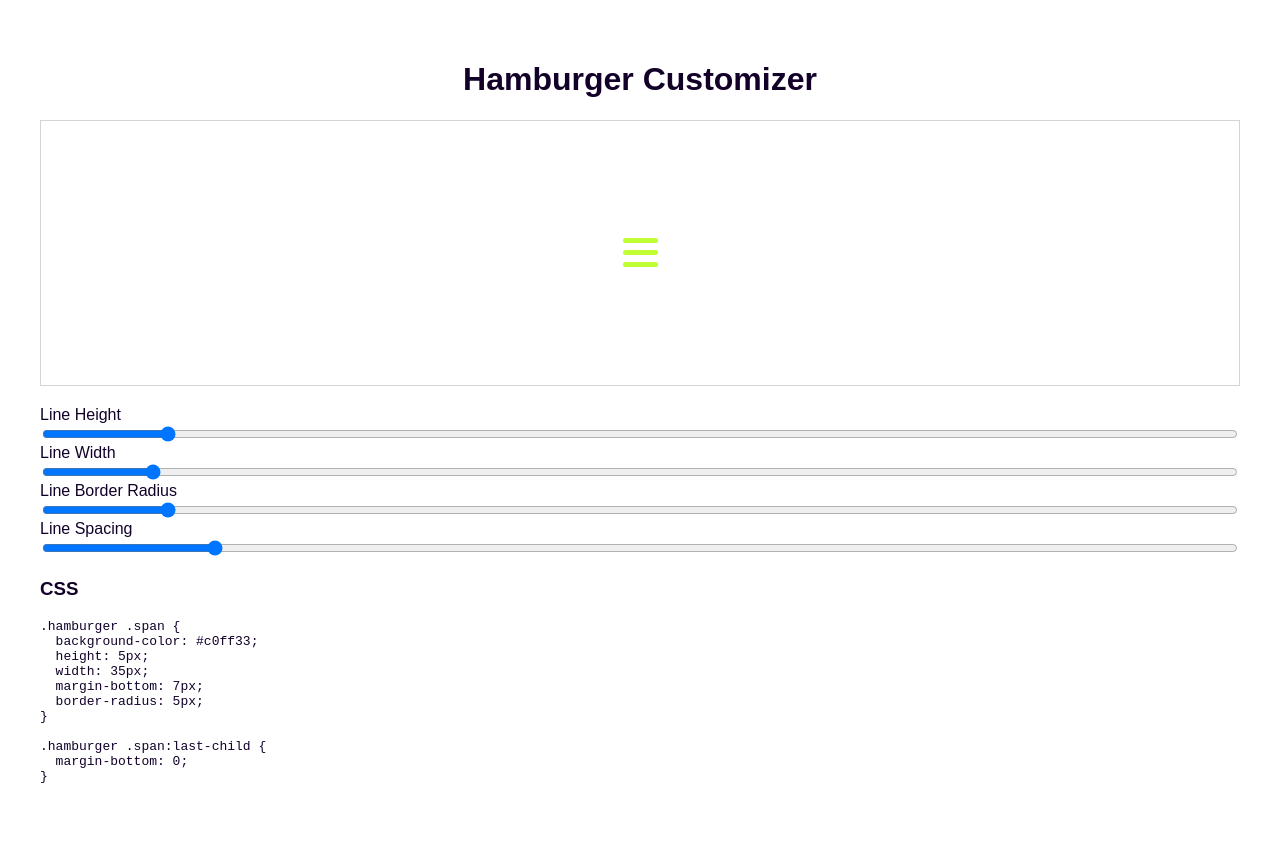
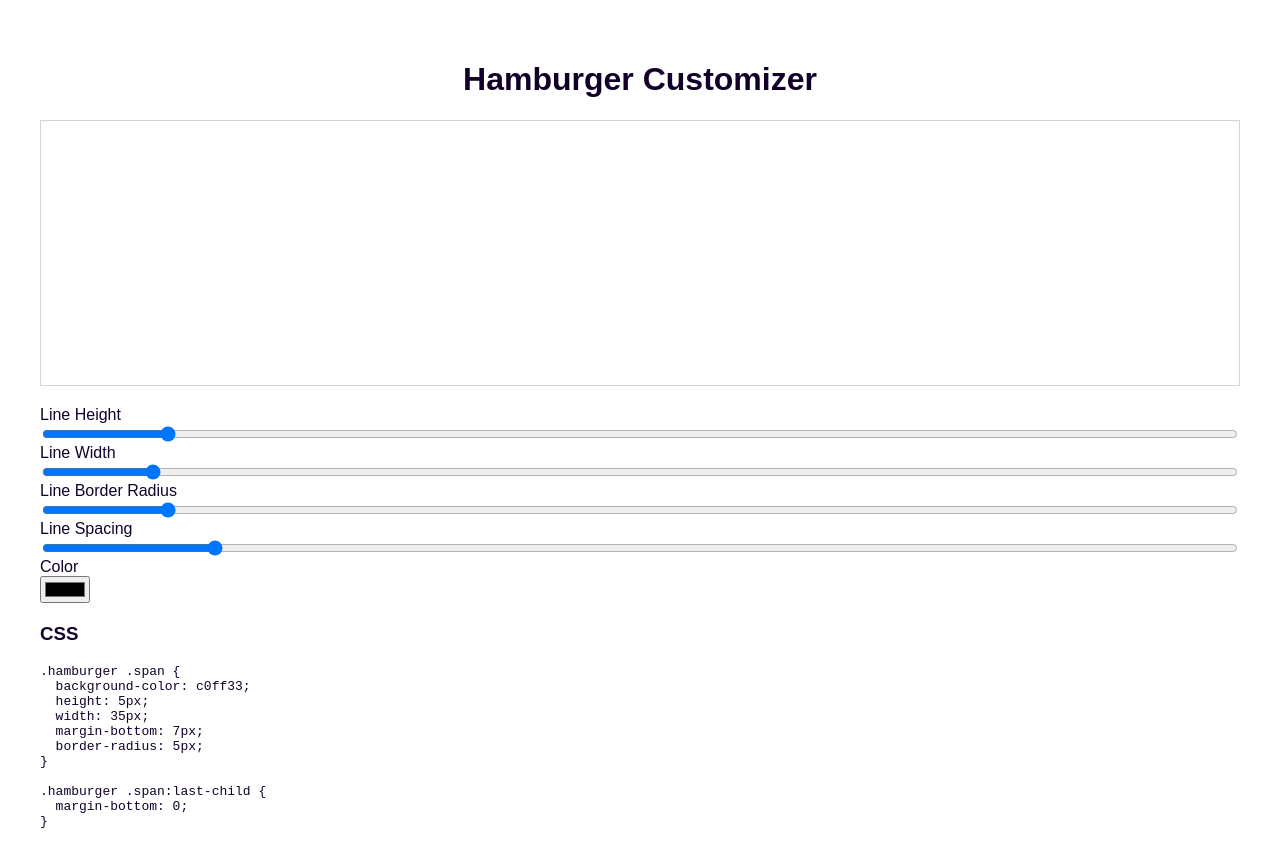
Before and after one commit to Stevenchi36/Hamburger-Customizer, a Vue app: page / in a window 1280 px wide. Shown: the top 862 px of the page. Before the commit the page ends 837 px from the top, so only its background shows below. Built offline with nearby package versions, Linux system fonts and the light colour scheme.

Commit message:
Add color control

```diff
--- a/src/App.vue
+++ b/src/App.vue
@@ -2,7 +2,7 @@
   <div id="app">
     <h1 class="title">Hamburger Customizer</h1>
     <Hamburger :lineHeight="height" :lineWidth="width" :lineSpacing="spacing" :lineRadius="radius" :lineColor="color" />
-    <Controls class="style" v-on:updateHeight="heightUpdate" v-on:updateWidth="widthUpdate" v-on:updateRadius="radiusUpdate" v-on:updateSpacing="spacingUpdate" />
+    <Controls class="style" v-on:updateHeight="heightUpdate" v-on:updateWidth="widthUpdate" v-on:updateRadius="radiusUpdate" v-on:updateSpacing="spacingUpdate" v-on:updateColor="colorUpdate" />
     <Style :lineHeight="height" :lineWidth="width" :lineSpacing="spacing" :lineColor="color" :lineRadius="radius" />
   </div>
 </template>
@@ -41,6 +41,9 @@ export default {
     spacingUpdate: function(value) {
       this.spacing = value;
     },
+    colorUpdate: function(value) {
+      this.color = value;
+    },
   }
 }
 </script>
--- a/src/components/Controls.vue
+++ b/src/components/Controls.vue
@@ -8,6 +8,8 @@
     <input @input="log('updateRadius')" v-model="lineRadius" type="range" name="lineRadius" id="" min="0" max="50">
     <label for="lineSpacing">Line Spacing</label>
     <input @input="log('updateSpacing')" v-model="lineSpacing" type="range" name="lineSpacing" id="" min="0" max="50">
+    <label for="lineSpacing">Color</label>
+    <input @input="log('updateColor')" type="color" v-model="lineColor" name="lineColor" id="">
   </div>
 </template>
 
@@ -33,6 +35,9 @@ export default {
       else if (valueToChange == 'updateRadius') {
         this.$emit(valueToChange, this.lineRadius);
       }
+      else if (valueToChange == 'updateColor') {
+        this.$emit(valueToChange, this.lineColor);
+      }
       else {
         this.$emit(valueToChange, this.lineSpacing);
       }
--- a/src/components/Hamburger.vue
+++ b/src/components/Hamburger.vue
@@ -1,9 +1,9 @@
 <template>
   <div class="container">
     <button @click="isOpen = !isOpen" :class="{open: isOpen}">
-      <span :style="{ backgroundColor: '#' + lineColor, height: lineHeight + 'px', width: lineWidth + 'px', borderRadius: lineRadius + 'px', marginBottom: lineSpacing + 'px' }"></span>
-      <span :style="{ backgroundColor: '#' + lineColor, height: lineHeight + 'px', width: lineWidth + 'px', borderRadius: lineRadius + 'px', marginBottom: lineSpacing + 'px' }"></span>
-      <span :style="{ backgroundColor: '#' + lineColor, height: lineHeight + 'px', width: lineWidth + 'px', borderRadius: lineRadius + 'px',  }"></span>
+      <span :style="{ backgroundColor: lineColor, height: lineHeight + 'px', width: lineWidth + 'px', borderRadius: lineRadius + 'px', marginBottom: lineSpacing + 'px' }"></span>
+      <span :style="{ backgroundColor: lineColor, height: lineHeight + 'px', width: lineWidth + 'px', borderRadius: lineRadius + 'px', marginBottom: lineSpacing + 'px' }"></span>
+      <span :style="{ backgroundColor: lineColor, height: lineHeight + 'px', width: lineWidth + 'px', borderRadius: lineRadius + 'px',  }"></span>
     </button>
   </div>
 </template>
--- a/src/components/Style.vue
+++ b/src/components/Style.vue
@@ -3,7 +3,7 @@
 <h3>CSS</h3>
 <pre>
 <code>.hamburger .span {
-  background-color: #{{ lineColor }};
+  background-color: {{ lineColor }};
   height: {{ lineHeight }}px;
   width: {{ lineWidth }}px;
   margin-bottom: {{ lineSpacing }}px;
```
